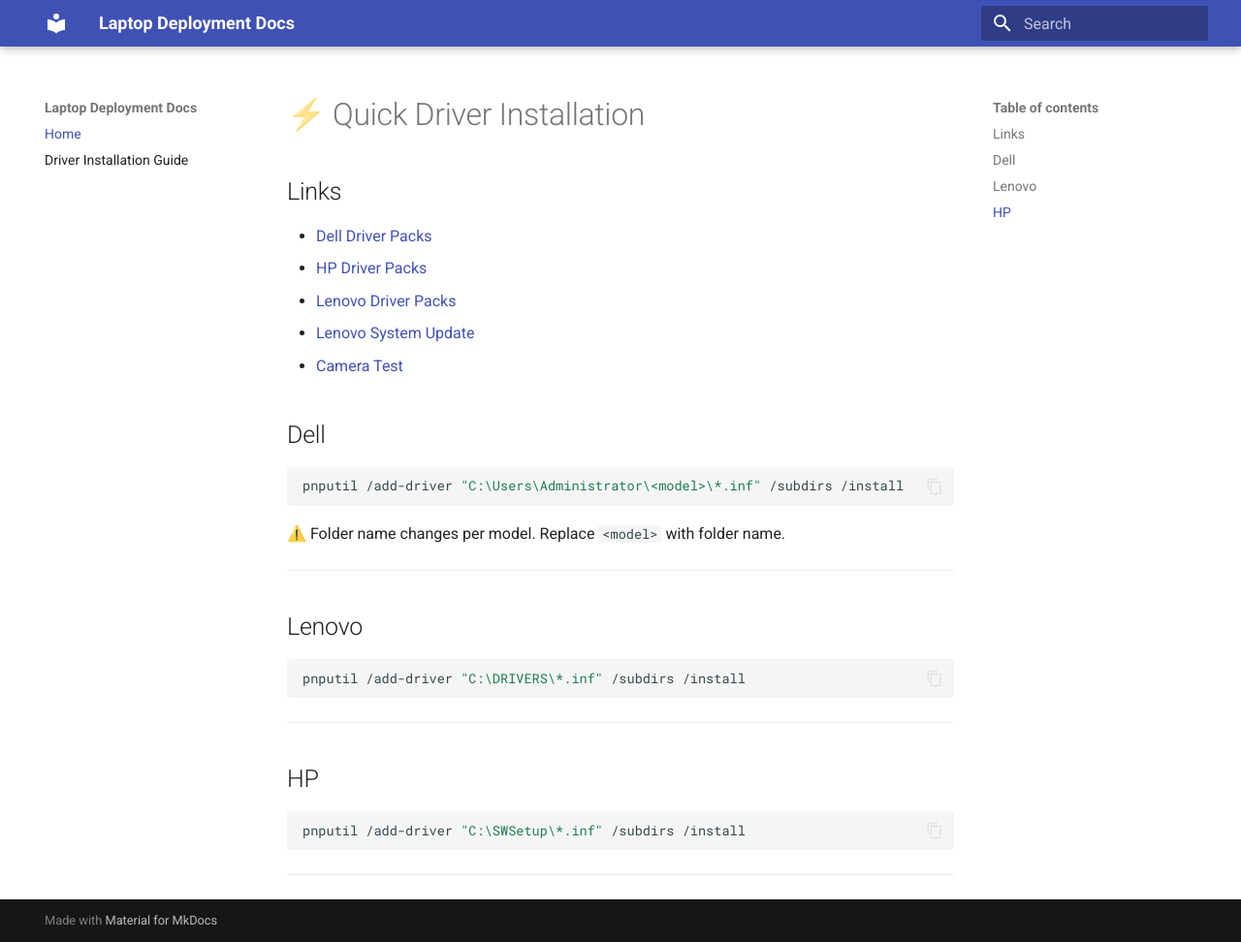
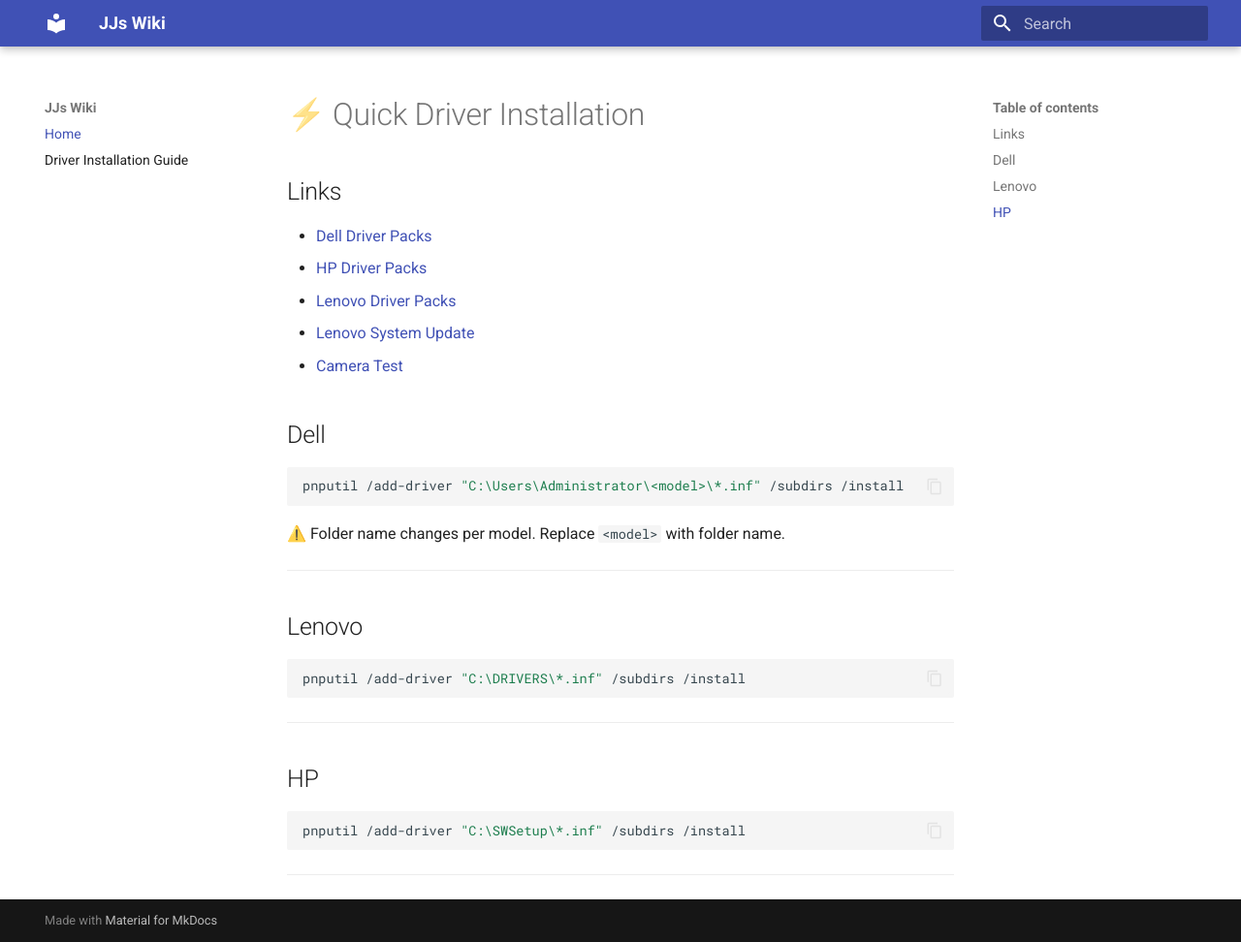
Before and after one commit to skermiebroTech/my-wiki, an MkDocs documentation site: the page built from docs/index.md, in a window 1280 px wide and 972 px high. Shown: the whole window at 97% size. Built offline with MkDocs 1.6.1 and Material for MkDocs 9.7.7, drawn with Linux system fonts in a browser that asks for light colours.

Commit message:
Update site content, search index, and config
Rename site to "JJs Wiki" and update site description in mkdocs.yml. Adjust driver-installation HTML to add notes, reformat the driver pack list, and add a ctrl+f tip for Dell/HP. Update search_index.json to reflect the content changes. Update .obsidian/workspace.json to point the workspace to docs/index.md, reorder entries and include site/404.html and docs/driver-installation.md. Binary .DS_Store was also changed.

```diff
--- a/mkdocs.yml
+++ b/mkdocs.yml
@@ -1,5 +1,5 @@
-site_name: Laptop Deployment Docs
-site_description: Driver installation guide for Dell, HP, and Lenovo laptops
+site_name: JJs Wiki
+site_description: Driver installation guides and more!
 site_author: Joel Skerman
 
 theme:
```
Also changed, not shown: site/driver-installation/index.html, site/search/search_index.json, 2 other files.
